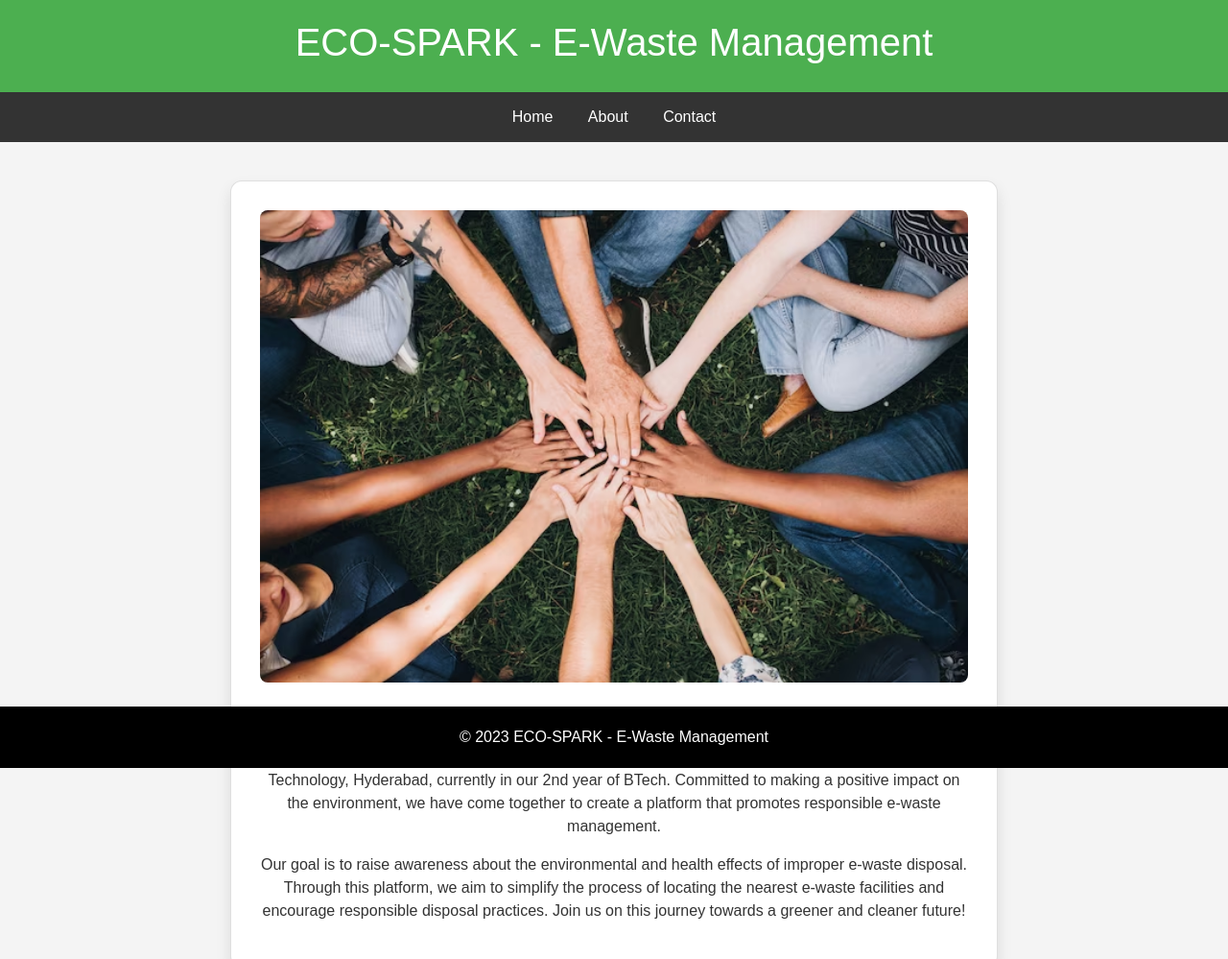
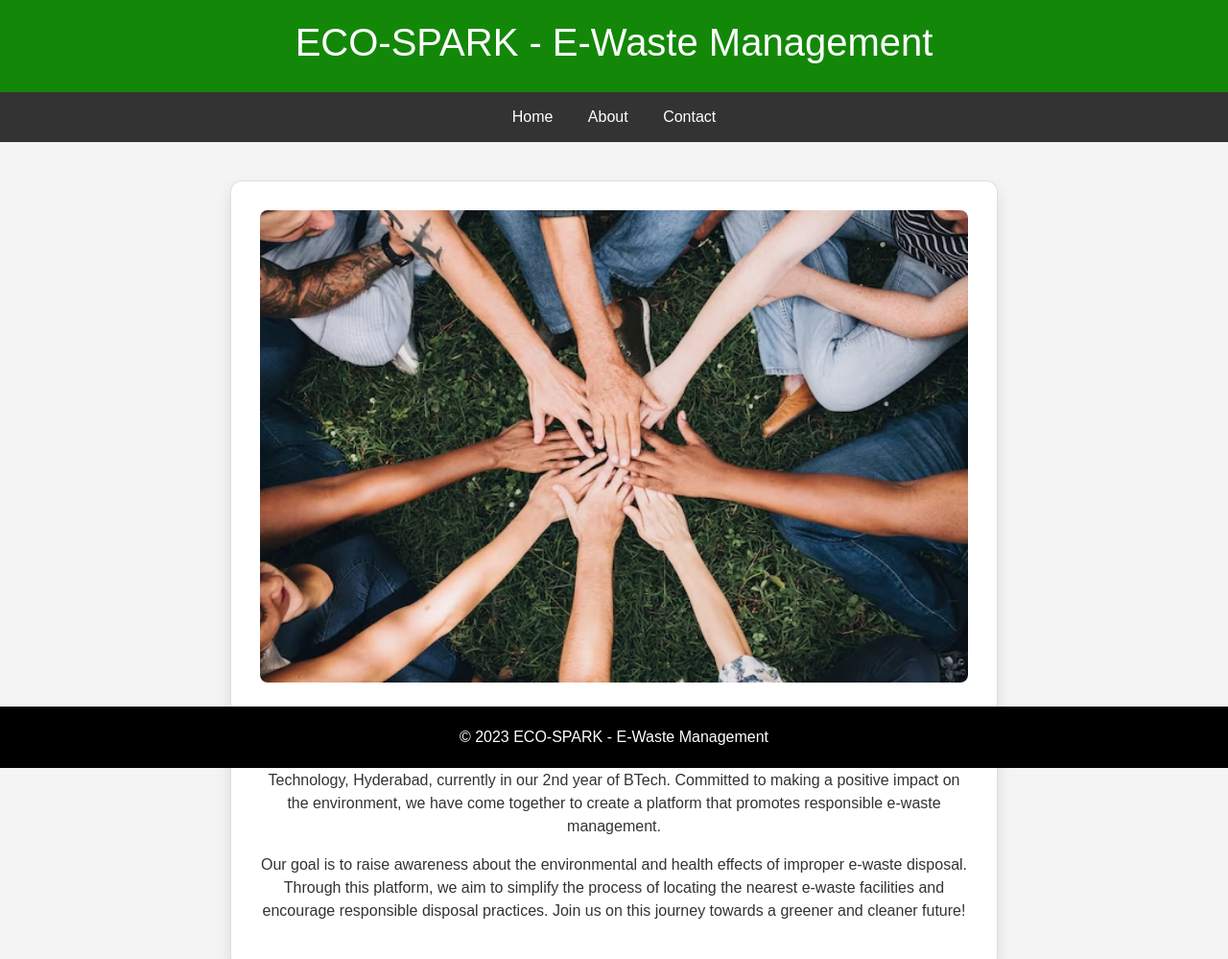
Before and after one commit to BalajiYaswanth18/ecospark, a plain HTML site: page about.html in a window 1280 px wide. Shown: the top 999 px of the page at 96% size. Drawn offline with nearby package versions, Linux system fonts and the light colour scheme.

Commit message:
Update about.html

```diff
--- a/about.html
+++ b/about.html
@@ -16,7 +16,7 @@
         }
 
         header {
-            background-color: #4CAF50;
+            background-color: #138808;
             color: white;
             padding: 20px;
         }
```
